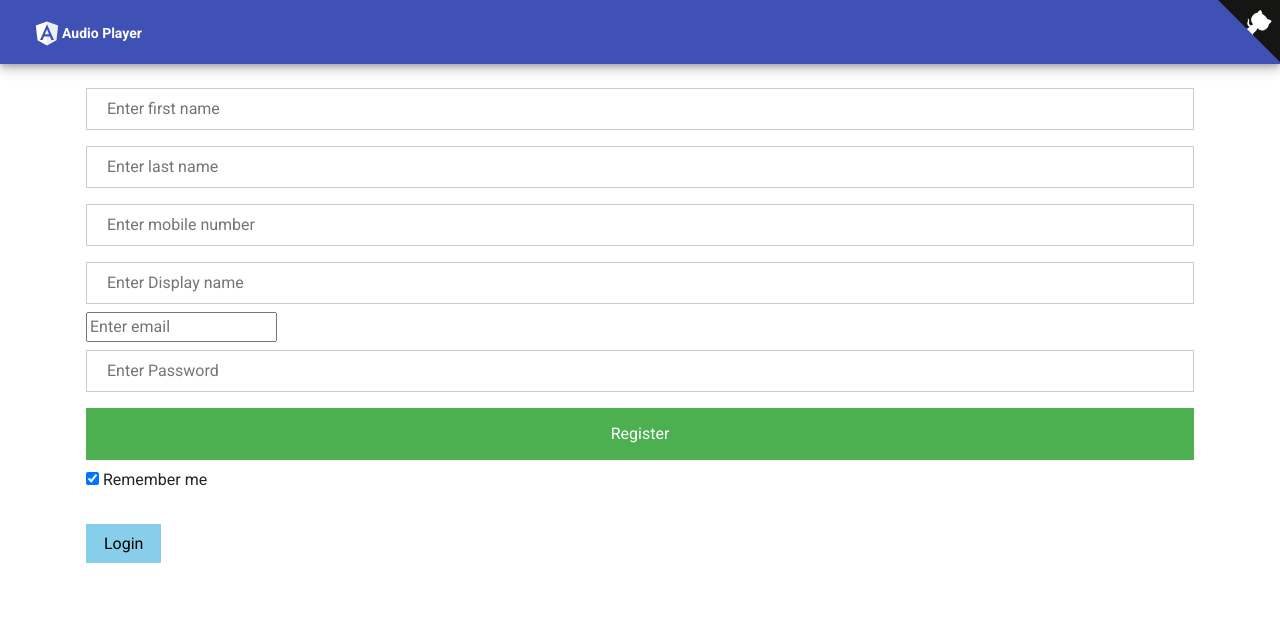
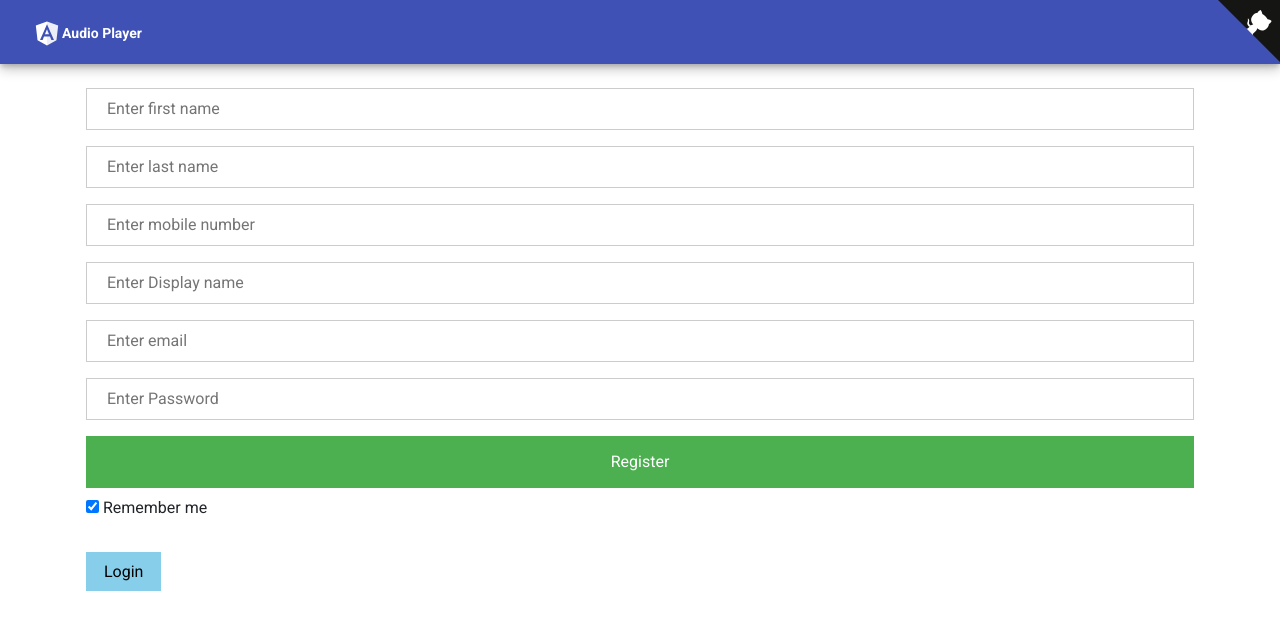
Before and after one commit to Anglesvar/spotifyUserEnd, an Angular app: page /register in a window 1280 px wide. Shown: the top 630 px of the page. Built offline with nearby package versions, Linux system fonts and the light colour scheme.

Commit message:
Update register.component.css
input type change

```diff
--- a/src/app/register/register.component.css
+++ b/src/app/register/register.component.css
@@ -1,6 +1,8 @@
 input[type=text],
 input[type=number],
-input[type=password] {
+input[type=password],
+input[type=email]
+{
     width: 100%;
     padding: 8px 20px;
     margin: 8px 0;
```
